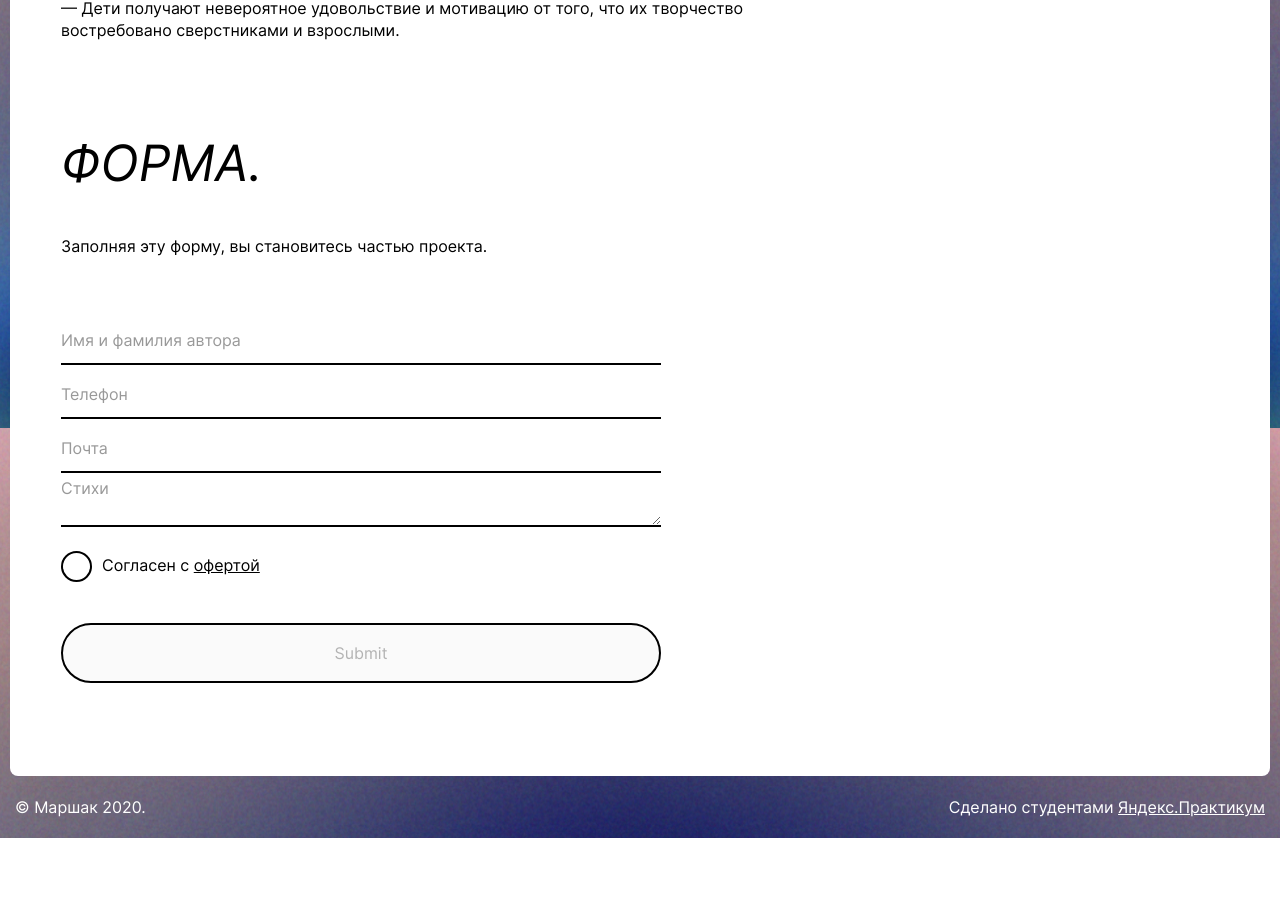
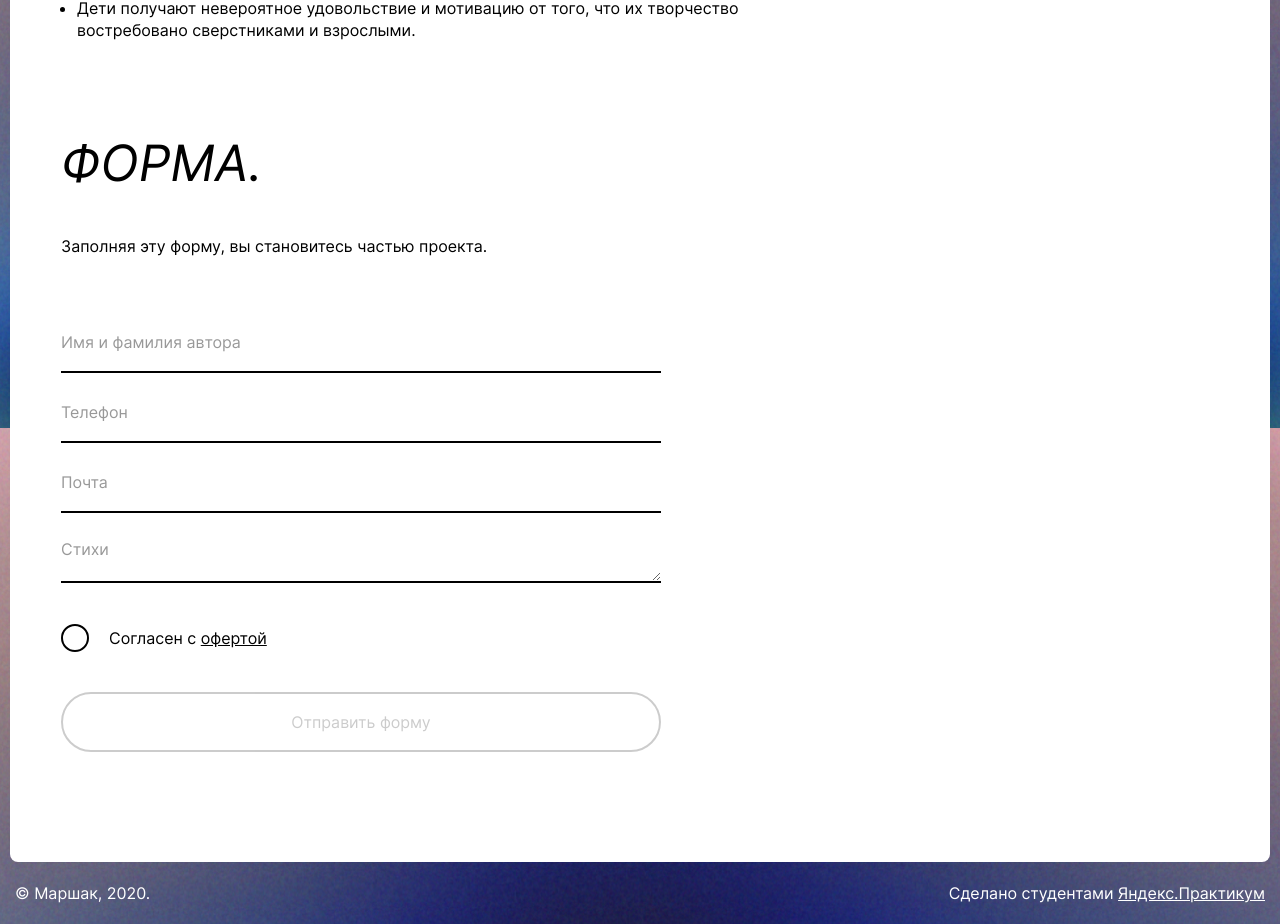
Before and after one commit to Nerevar123/turbina-react, a React (Create React App) app: page / in a window 1280 px wide. Shown: the part 1972-2896 px from the top of the page. Before the commit the page ends 2810 px from the top, so only its background shows below. Built offline with nearby package versions, Linux system fonts and the light colour scheme.

Commit message:
form changes

```diff
--- a/package.json
+++ b/package.json
@@ -4,9 +4,9 @@
   "private": true,
   "dependencies": {
     "@testing-library/jest-dom": "^5.11.5",
-    "@testing-library/react": "^11.1.0",
-    "@testing-library/user-event": "^12.1.10",
-    "formik": "^2.2.2",
+    "@testing-library/react": "^11.1.2",
+    "@testing-library/user-event": "^12.2.2",
+    "formik": "^2.2.5",
     "react": "^17.0.1",
     "react-audio-player": "^0.14.0",
     "react-dom": "^17.0.1",
--- a/src/blocks/button/button.css
+++ b/src/blocks/button/button.css
@@ -4,3 +4,7 @@
   outline: none;
   background-color: transparent;
 }
+
+.button:focus {
+  outline: none;
+}
--- a/src/blocks/content/content.css
+++ b/src/blocks/content/content.css
@@ -9,14 +9,15 @@
 
 @media screen and (max-width: 1024px) {
   .content {
-    margin: 0 10px;
+    padding-top: 100px;
   }
 }
 
-@media screen and (max-width: 500px) {
+@media screen and (max-width: 414px) {
   .content {
     margin: 0 5px;
     padding-left: 20px;
     padding-right: 20px;
+    padding-top: 80px;
   }
 }
--- a/src/blocks/description/description.css
+++ b/src/blocks/description/description.css
@@ -24,10 +24,6 @@
   margin-top: 0;
 }
 
-.description__article:last-of-type {
-  margin-bottom: 73px;
-}
-
 .description__text {
   font-size: 16px;
   line-height: 1.375;
@@ -39,8 +35,8 @@
 .description__list {
   margin-top: 0;
   margin-bottom: 0;
-  list-style-type: none;
-  padding: 0;
+  box-sizing: border-box;
+  padding-left: 16px;
   width: 100%;
 }
 
@@ -62,20 +58,28 @@
 }
 
 .description__form {
-  margin-top: 60px;
+  margin-top: 56px;
   width: 100%;
   max-width: 600px;
   font-size: 16px;
 }
 
 @media screen and (max-width: 1024px) {
+  .description {
+    max-width: 680px;
+  }
+
+  .description__article {
+    margin-bottom: 82px;
+  }
+
   .description__article:last-of-type {
-    margin-bottom: 63px;
+    margin-bottom: 78px;
   }
 
   .description__text {
     font-size: 15px;
-    line-height: 1.46;
+    line-height: 1.47;
   }
 
   .description__heading {
@@ -84,21 +88,50 @@
   }
 }
 
-@media screen and (max-width: 500px) {
-  .description__form {
-    font-size: 14px;
-  }
-
-  .description__article:last-of-type {
-    margin-bottom: 33px;
+@media screen and (max-width: 768px) {
+  .description {
+    max-width: 648px;
   }
 
   .description__heading {
     font-size: 42px;
   }
+}
+
+@media screen and (max-width: 414px) {
+  .description__article {
+    margin-bottom: 62px;
+  }
+
+  .description__article:last-of-type {
+    margin-bottom: 64px;
+  }
+
+  .description__heading {
+    font-size: 32px;
+    margin-bottom: 30px;
+
+  }
 
   .description__text {
     font-size: 12px;
-    line-height: 1.33;
+    line-height: 1.35;
+  }
+
+  .description__paragraph {
+    margin-top: 16px;
+  }
+
+  .description__list {
+    padding-left: 14px;
+  }
+
+  .description__list-item {
+    margin-bottom: 10px;
+  }
+
+  .description__form {
+    font-size: 14px;
+    margin-top: 40px;
   }
 }
--- a/src/blocks/form/form.css
+++ b/src/blocks/form/form.css
@@ -16,15 +16,30 @@
   font-size: 16px;
 }
 
+.form__label {
+  position: relative;
+  margin-bottom: 10px;
+}
+
 .form__input {
   width: 100%;
-  height: 46px;
-  margin: 0px auto 6px 0;
+  min-height: 60px;
+  padding: 0;
   border: none;
+  box-sizing: border-box;
   border-bottom: 2px solid black;
   color: #000;
-  /*    font-size: 16px;*/
-  padding: 0;
+  line-height: 1.25;
+}
+
+.form__input_type_textarea {
+  resize: vertical;
+  padding-top: 16px;
+}
+
+.form__input_type_error {
+  border-bottom-color: red;
+  color: red;
 }
 
 .form__input::placeholder {
@@ -37,28 +52,39 @@
   outline: none;
 }
 
+.form__error {
+  font-size: 16px;
+  line-height: 1.25;
+  color: red;
+  position: absolute;
+  top: calc(100% + 2px);
+  left: 0;
+  z-index: 10;
+}
+
 .form__checkbox-field {
   position: relative;
   display: flex;
-  flex-direction: row;
-  height: 29px;
-  margin: 15px auto 0 0;
+  align-items: center;
+  height: 28px;
+  margin-top: 28px;
 }
 
-.form__label {
+.form__checkbox-label {
   background-color: #fff;
+  box-sizing: border-box;
   border: 2px solid #000;
   border-radius: 50%;
   cursor: pointer;
-  height: 27px;
+  height: 28px;
+  width: 28px;
   left: 0;
   position: absolute;
   top: 0;
-  width: 27px;
   transition: background-color 0.3s ease-in-out;
 }
 
-.form__label:after {
+/* .form__checkbox-label:after {
   border: 2px solid #fff;
   border-top: none;
   border-right: none;
@@ -70,7 +96,7 @@
   top: 8px;
   transform: rotate(-45deg);
   width: 12px;
-}
+} */
 
 .form__checkbox {
   visibility: hidden;
@@ -78,62 +104,66 @@
   width: 0;
 }
 
-.form__checkbox:checked + .form__label {
-  transition: background-color 0.3s ease-in;
+.form__checkbox:checked + .form__checkbox-label {
+  /* transition: background-color 0.3s ease-in; */
   background-color: #000;
   border-color: #000;
 }
 
-.form__checkbox:checked + .form__label:after {
+/* .form__checkbox:checked + .form__checkbox-label:after {
   transition: opacity 0.3s ease-in;
   opacity: 1;
-}
+} */
 
 .form__checkbox-text {
-  margin: auto auto auto 41px;
-  line-height: 1.21;
+  line-height: 1.375;
+  margin-left: 48px;
 }
 
 .form__link {
   color: #000;
 }
 
+.form__button-field {
+  position: relative;
+}
+
 .form__button {
   width: 100%;
   height: 60px;
   border: 2px solid black;
-  margin: 43px 0 20px 0;
   border-radius: 30px;
-  font-weight: 400;
+  margin-top: 40px;
+  margin-bottom: 18px;
+  color: black;
 }
 
-.form__error {
-  color: #F00;
-  margin: 0 auto 0 0;
-}
-
-.form__error_type_centered {
-  width: 100%;
-  margin-left: auto;
-  display: flex;
-  text-align: center;
-  justify-content: center;
+.form__button_disabled {
+  opacity: .2;
+  cursor: default;
 }
 
 @media screen and (max-width: 1024px) {
   .form__button {
     font-size: 15px;
   }
+
+  .form__checkbox-text {
+    font-size: 15px;
+    line-height: 1.47;
+  }
 }
 
-@media screen and (max-width: 500px) {
+@media screen and (max-width: 414px) {
   .form__fieldset {
     font-size: 14px;
   }
 
+  .form__label {
+    margin-bottom: 6px;
+  }
+
   .form__input::placeholder {
-    color: #000;
-    opacity: 0.4;
     font-size: 14px;
   }
 
@@ -145,4 +175,9 @@
     font-size: 12px;
     height: 42px;
   }
+
+  .form__checkbox-text {
+    font-size: 12px;
+    line-height: 1.83;
+  }
 }
--- a/src/components/Footer.js
+++ b/src/components/Footer.js
@@ -3,7 +3,7 @@ import React from 'react';
 function Footer() {
   return (
     <footer className="footer">
-        <p className="footer__copyright">&copy;&nbsp;Маршак 2020.</p>
+        <p className="footer__copyright">&copy;&nbsp;Маршак, 2020.</p>
         <p className="footer__copyright">Сделано студентами <a href="https://praktikum.yandex.ru/" className="footer__link" rel="noreferrer" target="_blank">Яндекс.Практикум</a></p>
     </footer>
   )
--- a/src/components/Main.js
+++ b/src/components/Main.js
@@ -20,16 +20,16 @@ function Main() {
         <h2 className="description__heading">Тезисы.</h2>
         <ul className="description__list">
             <li className="description__list-item">
-              <p className="description__text">— Дети никогда не прекращают творить и круто стараться быть на них похожими в этом</p>
+              <p className="description__text">Дети никогда не прекращают творить и круто стараться быть на них похожими в этом</p>
             </li>
             <li className="description__list-item">
-              <p className="description__text">— Детское бессознательное помогает родителям понять, что происходит внутри семьи</p>
+              <p className="description__text">Детское бессознательное помогает родителям понять, что происходит внутри семьи</p>
             </li>
             <li className="description__list-item">
-              <p className="description__text">— Не существует детской и взрослой поэзии. Существует мысль и чувство, зафиксированное в ней</p>
+              <p className="description__text">Не существует детской и взрослой поэзии. Существует мысль и чувство, зафиксированное в ней</p>
             </li>
             <li className="description__list-item">
-              <p className="description__text">— Дети получают невероятное удовольствие и мотивацию от того, что их творчество востребовано сверстниками и взрослыми.</p>
+              <p className="description__text">Дети получают невероятное удовольствие и мотивацию от того, что их творчество востребовано сверстниками и взрослыми.</p>
             </li>
         </ul>
       </article>
--- a/src/components/PostForm.js
+++ b/src/components/PostForm.js
@@ -3,62 +3,121 @@ import { Formik, Field, Form, ErrorMessage } from 'formik';
 import * as Yup from 'yup';
 
 const PostForm = () => {
-  return (
-     <Formik
-      initialValues={{
+const sleep = (ms) => new Promise((r) => setTimeout(r, ms));
+
+const initialValues = {
   name: '',
   tel: '',
   email: '',
   poem: '',
-      }}
-      validationSchema={Yup.object({
+  checkbox: false,
+};
+
+const validationSchema = Yup.object({
   name: Yup.string()
-          .min(2, 'Введите имя')
+  .min(2, 'Не менее двух символов')
   .required('Вы пропустили это поле'),
   tel: Yup.number()
-          .typeError('Введите номер телефона')
-          .min(6, 'Введите номер телефона')
+    .typeError('Введите корректный номер телефона')
+    .min(6, 'Не менее 6 цифр')
     .required('Вы пропустили это поле'),
   email: Yup.string()
-          .typeError('Введите  email-вдрес')
+    .typeError('Введите корректный email-вдрес')
     .email('Введите email-вдрес')
     .required('Вы пропустили это поле'),
   poem: Yup.string()
     .min(10, 'Минимум 10 символов')
     .required('Вы пропустили это поле'),
-      })}
-      onSubmit={(values, { resetForm }) => {
-        alert('Thank you!');
-        resetForm();
+    checkbox: Yup.boolean()
+    .oneOf([true], "Нужно принять оферту")
+});
+
+const handleSubmit = (values) =>
+  new Promise((resolve, reject) => {
+      console.log('sended', values);
+      // resolve(true);
+      reject(new Error('Упс, что-то пошло не так и форма не отправилась, попробуйте ещё раз!'))
+  });
+
+  return (
+     <Formik
+      initialValues={initialValues}
+      validationSchema={validationSchema}
+      onSubmit={async (values, actions) => {
+        await sleep(500);
+        handleSubmit(values)
+        .then(() =>{
+          alert(JSON.stringify(values, null, 2));
+          actions.resetForm();
+        })
+        .catch(error => {
+          actions.setFieldError('submit', error.message);
+        })
+        .finally(() => {
+          actions.setSubmitting(false);
+        });
       }}
     >
-      {({ isSubmitting, dirty, isValid }) => (
+      {({ isSubmitting, dirty, isValid, errors, touched, values, setFieldValue, setFieldTouched }) => (
         <Form className="description__form form">
           <fieldset className="form__fieldset">
-          <label htmlFor="name" className="form__label1">
-            <Field name="name" type="text" className="form__input" placeholder="Имя и фамилия автора" />
+            <label htmlFor="name" className="form__label">
+              <Field
+                name="name"
+                type="text"
+                className={`form__input ${!!errors.name && !!touched.name && "form__input_type_error"}`}
+                placeholder="Имя и фамилия автора" />
               <ErrorMessage component="span" name="name" className="form__error" />
             </label>
-          <label htmlFor="tel" className="form__label1">
-            <Field name="tel" type="tel" className="form__input" placeholder="Телефон" />
+            <label htmlFor="tel" className="form__label">
+              <Field
+                name="tel"
+                type="tel"
+                className={`form__input ${!!errors.tel && !!touched.tel && "form__input_type_error"}`}
+                placeholder="Телефон" />
               <ErrorMessage component="span" name="tel" className="form__error" />
             </label>
-          <label htmlFor="email" className="form__label1">
-            <Field name="email" type="email" className="form__input" placeholder="Почта" />
+            <label htmlFor="email" className="form__label">
+              <Field
+                name="email"
+                type="email"
+                className={`form__input ${errors.email && !!touched.email && "form__input_type_error"}`}
+                placeholder="Почта" />
               <ErrorMessage component="span" name="email" className="form__error" />
             </label>
-          <label htmlFor="poem" className="form__label1">
-            <Field name="poem" as="textarea" className="form__input" placeholder="Стихи" />
+            <label htmlFor="poem" className="form__label">
+              <Field
+                name="poem"
+                as="textarea"
+                className={`form__input form__input_type_textarea ${errors.poem && !!touched.poem && "form__input_type_error"}`}
+                placeholder="Стихи" />
               <ErrorMessage component="span" name="poem" className="form__error" />
             </label>
             <div className="form__checkbox-field">
-            <input className="form__checkbox" type="checkbox" id="checkbox" required />
-            <label className="form__label" htmlFor="checkbox"></label>
+              <Field
+                type="checkbox"
+                className="form__checkbox"
+                id="checkbox"
+                checked={values.checkbox}
+                value={values.checkbox}
+                onChange={() => setFieldValue('checkbox', !values.checkbox)} />
+              <ErrorMessage component="span" name="checkbox" className="form__error" />
+              <label className="form__checkbox-label" htmlFor="checkbox" onClick={() => setFieldTouched('checkbox')}></label>
               <p className="form__checkbox-text">Согласен с <a className="form__link" href="https://example.com/" rel="noreferrer" target="_blank">офертой</a></p>
             </div>
           </fieldset>
-        <button type="submit" disabled={isSubmitting || !dirty} className={`form__button ${(!isValid || !dirty) ? "form__button_disabled" : ''}`}>Submit</button>
+          <div className="form__button-field">
+            <button
+              type="submit"
+              disabled={isSubmitting || !isValid || !dirty}
+              className={`button form__button ${(!isValid || !dirty) ? "form__button_disabled" : ''}`}
+              text={'123'}
+            >
+              {isSubmitting ? 'Подождите...' : 'Отправить форму'}
+            </button>
+            <span className="form__error">{errors.submit}</span>
             <ErrorMessage component="span" name="submit" className="form__error" />
+          </div>
         </Form>
       )}
     </Formik>
```
Also changed, not shown: src/blocks/header/header.css (+1 -6 lines), src/components/Header.js (+9 -5 lines), 1 other file (tests, documents, lock files or other folders). Lines whose indentation alone changed are shown as unchanged.
